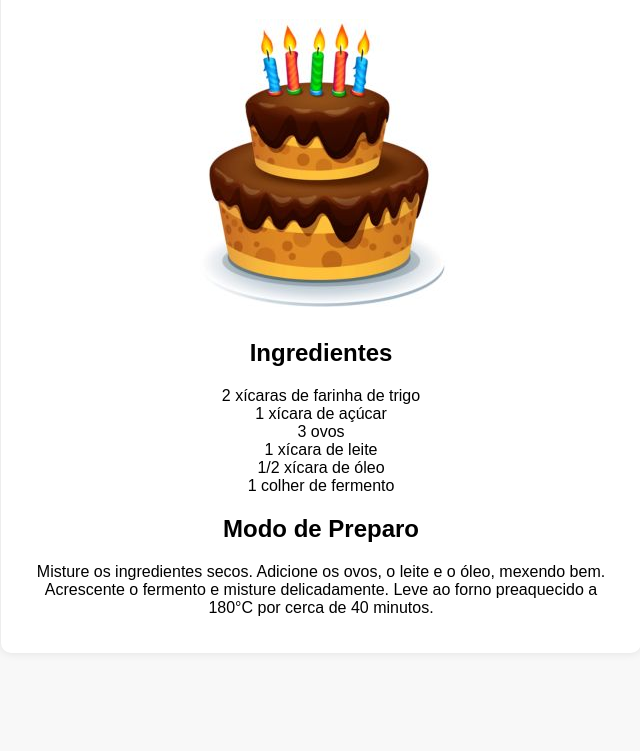
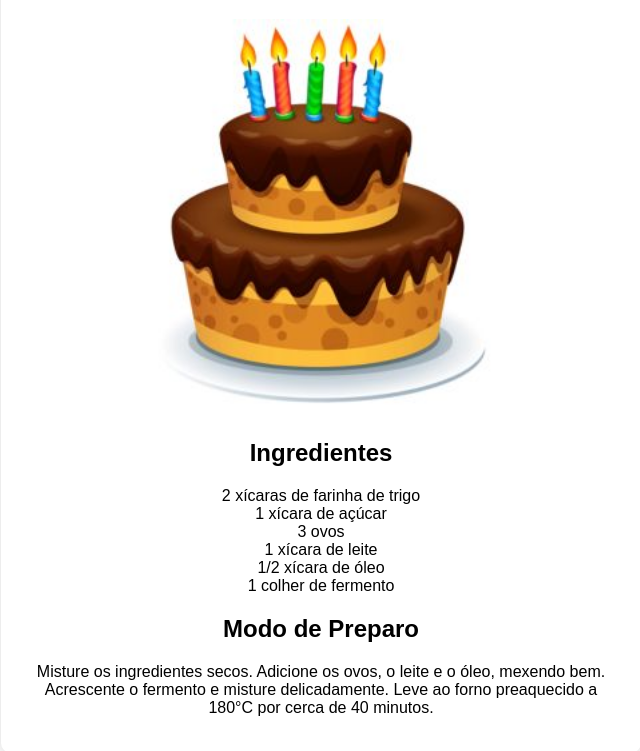
Before and after one commit to chimpanzeburro/Exerc-cio2, a plain HTML site: page index.html in a window 1280 px wide. Shown: the part 109-860 px from the top of the page, without its empty margins (319-959 px from the left). Before the commit the page ends 800 px from the top, so only its background shows below. Drawn offline with Linux system fonts and the light colour scheme.

Commit message:
Update index.html

```diff
--- a/index.html
+++ b/index.html
@@ -28,9 +28,10 @@
         }
         .image-container img {
             max-width: 100%;
-            height: auto;
+            height: 50vh;
             display: block;
             border-radius: 10px;
+            object-fit: cover;
         }
     </style>
 </head>
```
